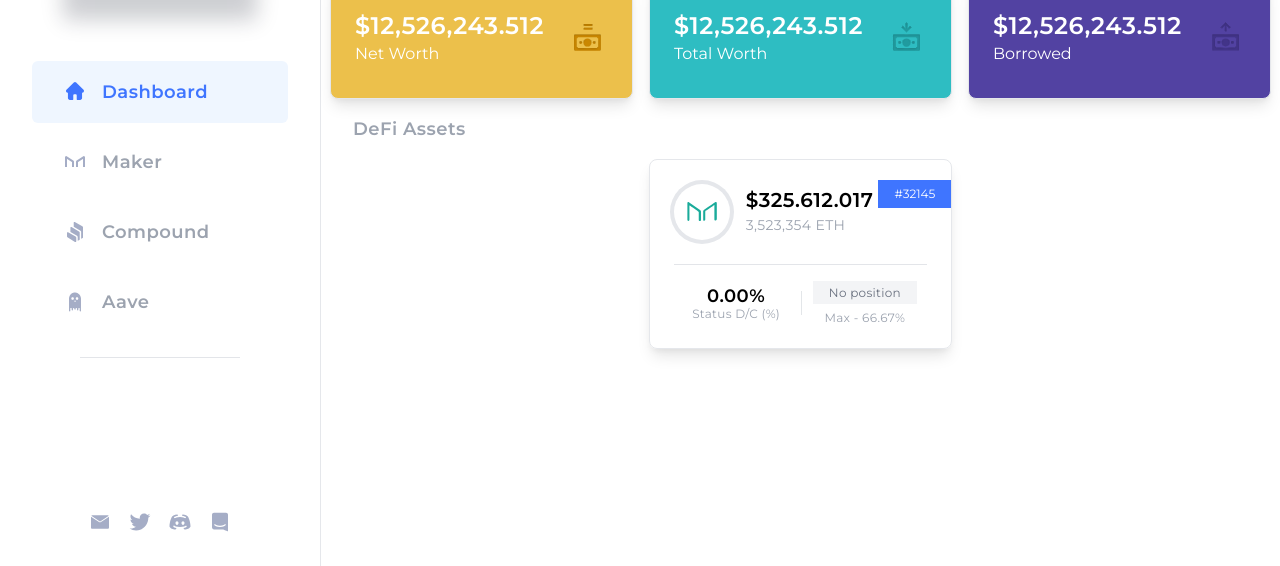
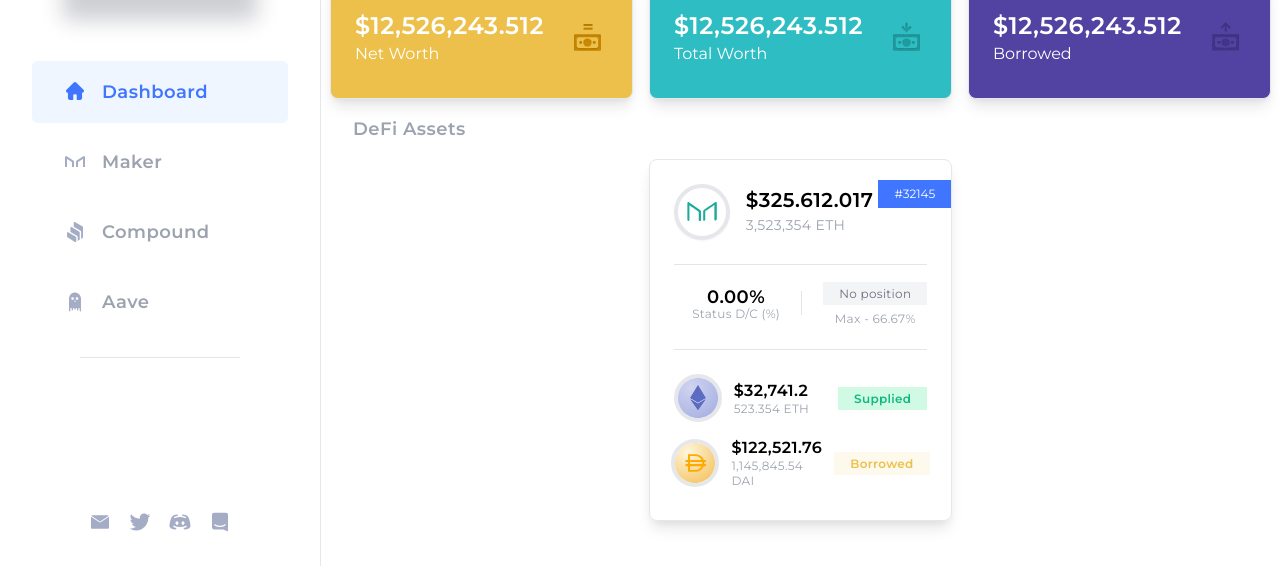
Before and after one commit to lesterlambac/instadapp-ui, a website built with Vite: page index.html in a window 1280 px wide. Shown: the part 234-800 px from the top of the page. Built offline with nearby package versions, Linux system fonts and the light colour scheme.

Commit message:
Assets update

```diff
--- a/index.html
+++ b/index.html
@@ -251,7 +251,7 @@
 
                 <div class="">
                   <div class="flex items-center -mx-2">
-                    <div class="w-14 h-14 rounded-full flex items-center justify-center ring-4 ring-gray-200 mx-2">
+                    <div class="w-14 h-14 rounded-full flex items-center justify-center border-4 border-gray-200 shadow-sm mx-2">
                       <svg width="30" height="20" viewBox="0 0 30 20" fill="none" xmlns="http://www.w3.org/2000/svg">
                         <path d="M29.8122 1.16239V16.8082C29.8122 16.8082 29.8971 18.514 28.5077 18.514C27.1184 18.514 27.3885 16.8313 27.3885 16.8313V3.95656C27.3885 3.95656 27.512 2.5286 26.8328 3.20785C26.1535 3.88709 19.006 8.61865 19.006 8.61865C19.006 8.61865 18.2573 8.95828 18.2573 10.1084V17.3871C18.2573 17.3871 18.4888 18.6915 17.1381 18.6915C17.1381 18.6915 16.2041 18.707 16.2041 17.9428V9.35965C16.2041 9.35965 16.0883 8.42569 17.1381 7.67697C18.1801 6.92826 28.1295 0.212995 28.1295 0.212995C28.1295 0.212995 29.7196 -0.46625 29.8122 1.16239ZM13.9734 17.9506V9.73786C13.9734 9.73786 13.9734 8.64953 13.0394 8.05519L1.87049 0.228432C1.87049 0.228432 0.56603 -0.335033 0.380782 0.977145V17.7653C0.380782 17.7653 0.349908 18.6761 1.1295 18.8845C1.1295 18.8845 2.43396 19.3168 2.43396 17.5801V4.14953C2.43396 4.14953 2.26414 3.12294 3.18267 3.77903C4.09348 4.43512 11.1947 9.37509 11.1947 9.37509C11.1947 9.37509 11.7504 9.59893 11.7504 10.309V17.9583C11.7504 17.9583 11.6732 19.0852 12.8696 19.0775C14.0506 19.062 13.9734 17.9506 13.9734 17.9506Z" fill="#1AAB9A"/>
                       </svg>
@@ -273,18 +273,64 @@
                     <p class="text-lg font-semibold tracking-wide leading-tight">0.00%</p>
                     <span class="text-xs text-gray-400 tracking-wide leading-none">Status D/C (%)</span>
                   </div>
+                  <div class="h-6 w-1 m-auto border-r border-gray-300 opacity-60"></div>
+                  <div class="w-1/2 flex flex-col items-end justify-center">
+                    <div class="text-center">
+                      <p class="inline-block text-xs text-gray-500 bg-gray-100 px-4 py-1 tracking-wide leading-tight">No position</p>
+                      <span class="block mt-2 text-xs text-gray-400 tracking-wide leading-none">Max - 66.67%</span>
+                    </div>
+                  </div>
+                </div>
 
-                  <div class="h-6 w-1 m-auto border-r border-gray-300 opacity-60"></div>
+                <div class="bg-gray-400 mx-auto mb-4 mt-6 border-b border-gray-300 opacity-60"></div>
 
-                  <div class="w-1/2 flex flex-col items-center justify-center">
-                    <p class="inline-block text-xs text-gray-500 bg-gray-100 px-4 py-1 tracking-wide leading-tight">No position</p>
-                    <span class="block mt-2 text-xs text-gray-400 tracking-wide leading-none">Max - 66.67%</span>
+                <div class="flex items-center justify-center py-2">
+                  <div class="border-4 border-gray-200 rounded-full flex items-center justify-center">
+                    <svg width="40" height="40" viewBox="0 0 40 40" fill="none" xmlns="http://www.w3.org/2000/svg">
+                      <path d="M20 40C31.0457 40 40 31.0457 40 20C40 8.9543 31.0457 0 20 0C8.9543 0 0 8.9543 0 20C0 31.0457 8.9543 40 20 40Z" fill="#C5CAE9"/>
+                      <path d="M20 40C31.0457 40 40 31.0457 40 20C40 8.95431 31.0457 0 20 0C8.95431 0 0 8.95431 0 20C0 31.0457 8.95431 40 20 40Z" fill="url(#paint0_radial)" fill-opacity="0.35"/>
+                      <path d="M12.3611 19.8141L19.9704 24.3155V7.19116L12.3611 19.8141ZM19.9704 7.19116V24.3155L27.5729 19.8141L19.9704 7.19116ZM12.3611 21.2622L19.9704 31.9794V25.7567L12.3611 21.2622ZM19.9704 25.7567V31.9794L27.5797 21.2622L19.9704 25.7567Z" fill="#5C6CC0"/>
+                      <path d="M19.9704 16.3578L12.3611 19.8141L19.9704 24.3155L27.5729 19.8141L19.9704 16.3578Z" fill="#5C6CC0"/>
+                      <path d="M12.3611 19.8141L19.9704 24.3155V7.19116L12.3611 19.8141ZM19.9704 7.19116V24.3155L27.5729 19.8141L19.9704 7.19116ZM12.3611 21.2622L19.9704 31.9794V25.7567L12.3611 21.2622ZM19.9704 25.7567V31.9794L27.5797 21.2622L19.9704 25.7567Z" fill="#5C6CC0"/>
+                      <path d="M19.9704 16.3578L12.3611 19.8141L19.9704 24.3155L27.5729 19.8141L19.9704 16.3578Z" fill="#5C6CC0"/>
+                      <defs>
+                      <radialGradient id="paint0_radial" cx="0" cy="0" r="1" gradientUnits="userSpaceOnUse" gradientTransform="translate(13.0667 9.56667) rotate(54.1675) scale(33.1388)">
+                      <stop stop-color="#E5E8FF"/>
+                      <stop offset="1" stop-color="#7887D8"/>
+                      </radialGradient>
+                      </defs>
+                    </svg>
                   </div>
+                  <div class="flex-1 flex flex-col items-start justify-center mx-3">
+                    <p class="text-md font-semibold tracking-wide leading-tight">$32,741.2</p>
+                    <span class="text-xs text-gray-400 tracking-wide leading-tight">523.354 ETH</span>
+                  </div>
+                  <p class="inline-block text-xs font-semibold text-green-500 bg-green-100 px-4 py-1 tracking-wide leading-tight">Supplied</p>
+                </div>
 
+                <div class="flex items-center justify-center py-2">
+                  <div class="border-4 border-gray-200 rounded-full flex items-center justify-center" style="">
+                    <svg width="40" height="40" viewBox="0 0 40 40" fill="none" xmlns="http://www.w3.org/2000/svg">
+                      <path d="M20 40C17.2986 40 14.68 39.4695 12.2171 38.4278C9.83694 37.4203 7.6953 35.9796 5.86031 34.1397C4.02531 32.2998 2.5797 30.1631 1.57216 27.7829C0.530543 25.32 0 22.7014 0 20C0 17.2986 0.530543 14.68 1.57216 12.2171C2.5797 9.83694 4.02044 7.6953 5.86031 5.86031C7.70017 4.02531 9.83694 2.5797 12.2171 1.57216C14.6848 0.530543 17.3035 0 20 0C22.7014 0 25.32 0.530543 27.7829 1.57216C30.1631 2.5797 32.3047 4.02044 34.1397 5.86031C35.9747 7.70017 37.4203 9.83694 38.4278 12.2171C39.4695 14.6848 40 17.3035 40 20C40 22.7014 39.4695 25.32 38.4278 27.7829C37.4203 30.1631 35.9796 32.3047 34.1397 34.1397C32.2998 35.9747 30.1631 37.4203 27.7829 38.4278C25.32 39.4695 22.7014 40 20 40Z" fill="#FEF9C2"/>
+                      <path d="M20 40C31.0457 40 40 31.0457 40 20C40 8.95431 31.0457 0 20 0C8.95431 0 0 8.95431 0 20C0 31.0457 8.95431 40 20 40Z" fill="url(#paint0_radial2)"/>
+                      <path d="M30.9615 16.9518H28.7664C27.5628 13.5992 24.3117 11.2981 20.0323 11.2981H12.9859V16.9472H10.5372V18.9762H12.9859V21.1021H10.5372V23.1312H12.9859V28.7157H20.0276C24.261 28.7157 27.4844 26.4376 28.7249 23.1312H30.9615V21.1021H29.2183C29.2598 20.7424 29.2875 20.3735 29.2875 20.0046V19.9538C29.2875 19.6218 29.269 19.2944 29.2368 18.9762H30.9707V16.9472L30.9615 16.9518ZM14.9596 13.1058H20.0323C23.1773 13.1058 25.5107 14.6506 26.5898 16.9472H14.9596V13.1058ZM20.0323 26.8895H14.9596V23.1265H26.5759C25.4922 25.3816 23.1635 26.8895 20.0323 26.8895ZM27.2492 20.0507C27.2492 20.4104 27.2262 20.7609 27.1754 21.0975H14.9596V18.9716H27.1801C27.2216 19.3036 27.2492 19.6495 27.2492 20V20.0507Z" fill="#FFAA00"/>
+                      <defs>
+                      <radialGradient id="paint0_radial2" cx="0" cy="0" r="1" gradientUnits="userSpaceOnUse" gradientTransform="translate(13.0667 9.56667) rotate(54.1675) scale(33.1388)">
+                      <stop stop-color="#FFF6DE"/>
+                      <stop offset="1" stop-color="#F5C76B"/>
+                      </radialGradient>
+                      </defs>
+                    </svg>
+
+                  </div>
+                  <div class="flex-1 flex flex-col items-start justify-center mx-3">
+                    <p class="text-md font-semibold tracking-wide leading-tight">$122,521.76</p>
+                    <span class="text-xs text-gray-400 tracking-wide leading-tight">1,145,845.54 DAI</span>
+                  </div>
+                  <p class="inline-block text-xs font-semibold text-yellow bg-yellow-100 px-4 py-1 tracking-wide leading-tight">Borrowed</p>
                 </div>
 
               </div>
-
             </div>
           </div>
 
--- a/tailwind.config.js
+++ b/tailwind.config.js
@@ -4,11 +4,12 @@
   theme: {
     extend: {
       colors: {
-        primary: '#161E2E',
-        secondary: '#3F75FF',
-        increase: '#32C34A',
-        yellow: '#ECC04B',
-        cyan: '#2EBDC2',
+        'primary': '#161E2E',
+        'secondary': '#3F75FF',
+        'increase': '#32C34A',
+        'yellow': '#ECC04B',
+        'yellow-100': 'rgba(236, 192, 75, 0.1)',
+        'cyan': '#2EBDC2',
         purple: '#5242A2',
       },
       fontFamily: {
```
